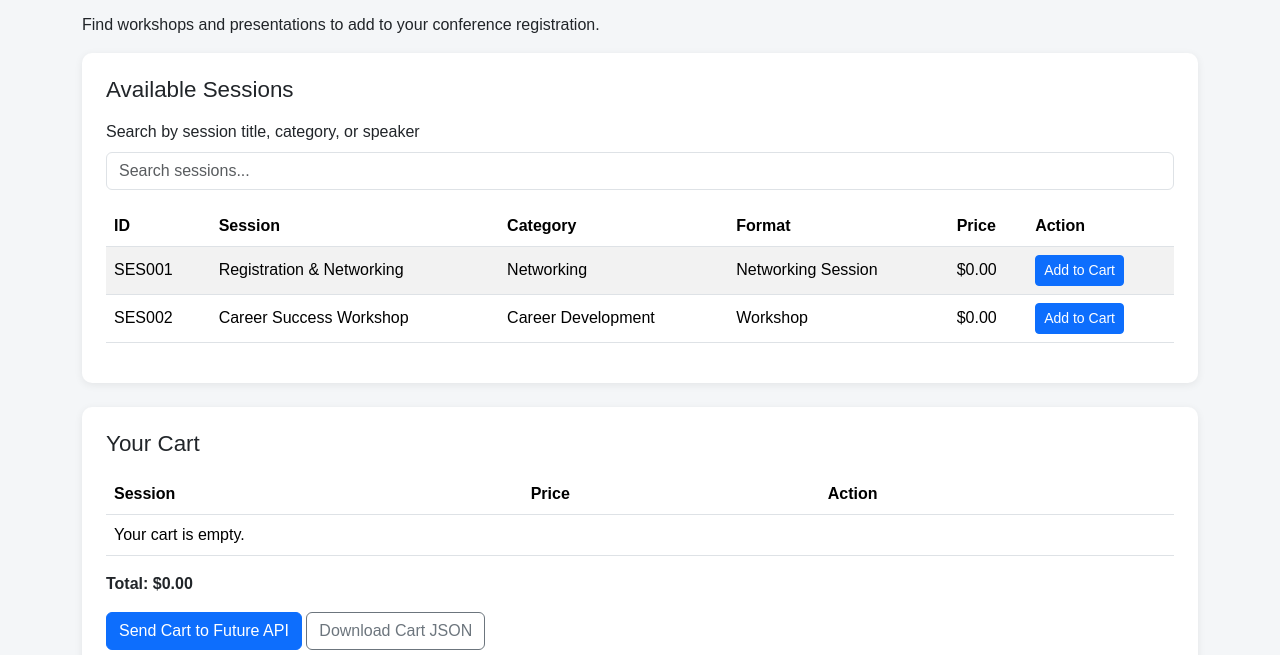
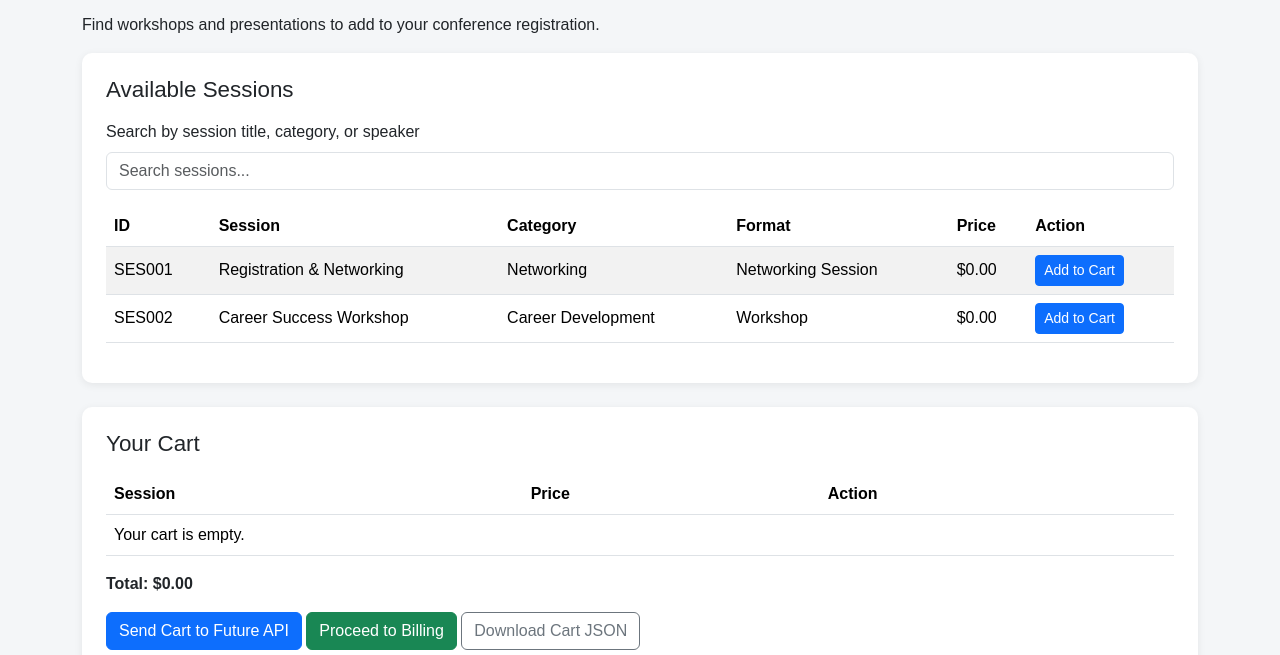
Before and after one commit to mchoksi4/ConferenceProject, a website: page cart.html in a window 1280 px wide. Shown: the part 131-786 px from the top of the page. Drawn offline with nearby package versions, Linux system fonts and the light colour scheme.

Commit message:
Add link to proceed to billing page in cart

```diff
--- a/cart.html
+++ b/cart.html
@@ -74,6 +74,12 @@
         <button id="sendButton" type="button" class="btn btn-primary">
           Send Cart to Future API
         </button>
+
+        <!-- Continue to Billing Page -->
+        <a href="billing.html" class="btn btn-success">
+          Proceed to Billing
+        </a>
+
 <!-- Message appears below the cart buttons -->
         <div id="message" class="alert d-none mt-3" role="alert"></div>
     </div>
```
